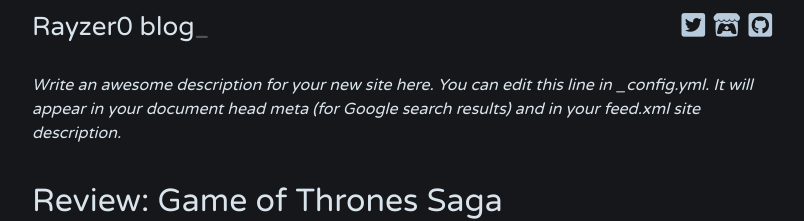
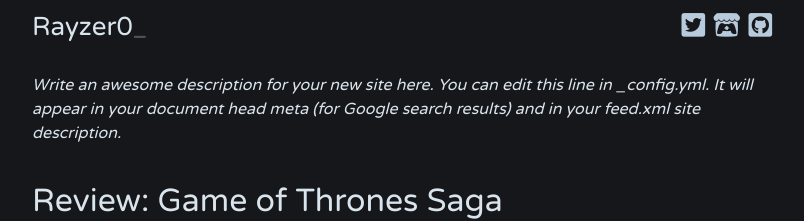
Before and after one commit to Rayferrufino/Rayferrufino.github.io, a Jekyll site: the page built from _posts/2019-01-10-review-game-of-thrones.md, in a window 1280 px wide. Shown: the top 221 px of the page, without its empty margins (238-1042 px from the left). Built offline with Jekyll 4.4.1, drawn with Linux system fonts in a browser that asks for light colours; comment, search, counter and statistics services are not loaded.

Commit message:
Update _config.yml

```diff
--- a/_config.yml
+++ b/_config.yml
@@ -1,5 +1,5 @@
-title: Rayzer0 blog
-author: Rayzer0
+title: Rayzer0
+author: Github User
 email: rayferrufino@gmail.com
 description: > # this means to ignore newlines until "show_exerpts:"
   Write an awesome description for your new site here. You can edit this
@@ -7,7 +7,7 @@
   Google search results) and in your feed.xml site description.
 show_excerpts: false # set to true to show excerpts on the homepage
 
-paginate: 3
+paginate: 2
 paginate_path: "/blog/page:num/"
 
 tag_permalink_style: pretty
```
